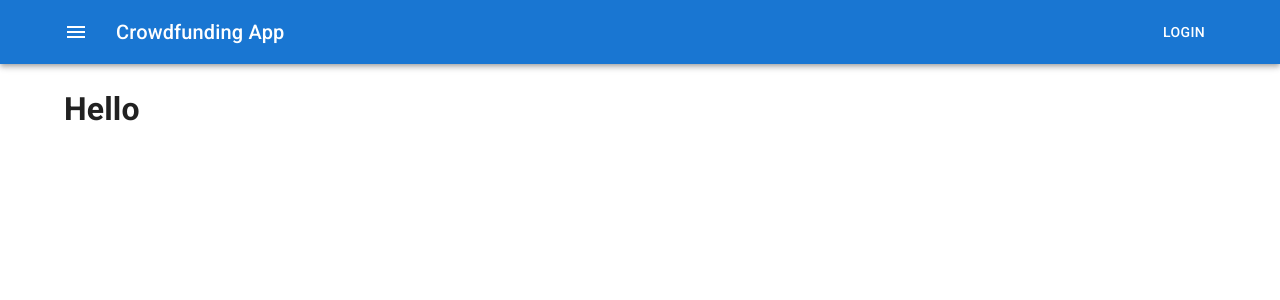
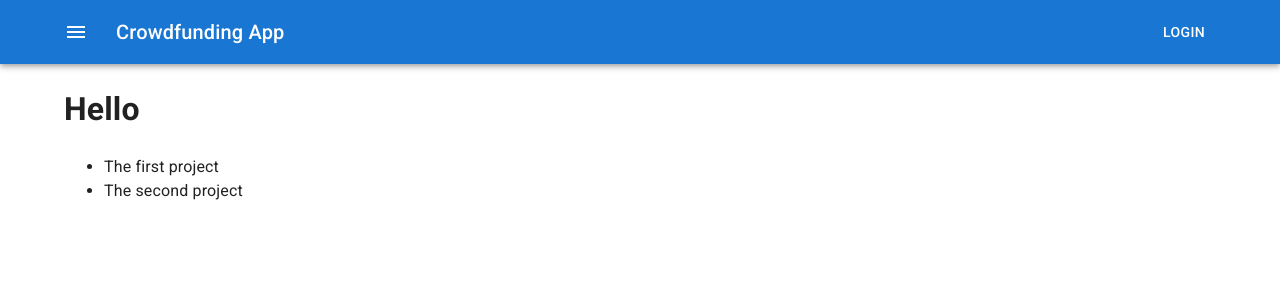
Before and after one commit to AlexisDoroszkiewicz/crowdfunding-app, a Next.js app: page / in a window 1280 px wide. Shown: the top 300 px of the page. Built offline with nearby package versions, Linux system fonts and the light colour scheme; no server answers.

Commit message:
Basic project and project list components

```diff
--- /dev/null
+++ b/components/ProjectItem.tsx
@@ -0,0 +1,22 @@
+import React from "react";
+
+export interface Project {
+    id: string | number;
+    title: string;
+    createdAt: Date;
+    owner: string;
+    likes: number;
+    requiredAmount: number;
+    reachedAmount: number;
+    isClosed: boolean;
+}
+
+// interface Props {
+//     project: Project;
+// }
+
+const ProjectItem = (props: Project) => {
+    return <li>{props.title}</li>;
+};
+
+export default ProjectItem;
--- /dev/null
+++ b/components/ProjectList.tsx
@@ -0,0 +1,11 @@
+import ProjectItem, { Project } from "./ProjectItem";
+
+interface Props {
+    projects: Project[];
+}
+
+const ProjectList = (props: Props) => {
+    return <ul>{props.projects.map((project) => ProjectItem(project))}</ul>;
+};
+
+export default ProjectList;
--- a/pages/_app.tsx
+++ b/pages/_app.tsx
@@ -1,7 +1,7 @@
 import CssBaseline from "@mui/material/CssBaseline";
 import type { AppProps } from "next/app";
 import Head from "next/head";
-import Nav from "../components/Nav";
+import Nav from "@components/Nav";
 
 function MyApp({ Component, pageProps }: AppProps) {
     return (
--- a/pages/index.tsx
+++ b/pages/index.tsx
@@ -3,6 +3,30 @@ import { Container } from "@mui/material";
 import { firebaseApp } from "firebase.config";
 import { getAuth, onAuthStateChanged } from "firebase/auth";
 import { useState } from "react";
+import ProjectList from "@components/ProjectList";
+
+const tempProjectList = [
+    {
+        id: "2DjnIuE7q0UCpOwmSR6q",
+        createdAt: new Date(),
+        isClosed: false,
+        likes: 98,
+        owner: "wJSLzZ25cIPL3tyfrHMfPrD4h002",
+        reachedAmount: 300,
+        requiredAmount: 40000,
+        title: "The first project",
+    },
+    {
+        id: "2DjnIuE7q0UCpOwmSR6w",
+        createdAt: new Date(),
+        isClosed: false,
+        likes: 98,
+        owner: "wJSLzZ25cIPL3tyfrHMfPrD4h002",
+        reachedAmount: 300,
+        requiredAmount: 40000,
+        title: "The second project",
+    },
+];
 
 const Home: NextPage = () => {
     const auth = getAuth(firebaseApp);
@@ -23,6 +47,7 @@ const Home: NextPage = () => {
                     ? "Hello " + auth.currentUser?.displayName
                     : "Hello"}
             </h1>
+            <ProjectList projects={tempProjectList} />
         </Container>
     );
 };
```
